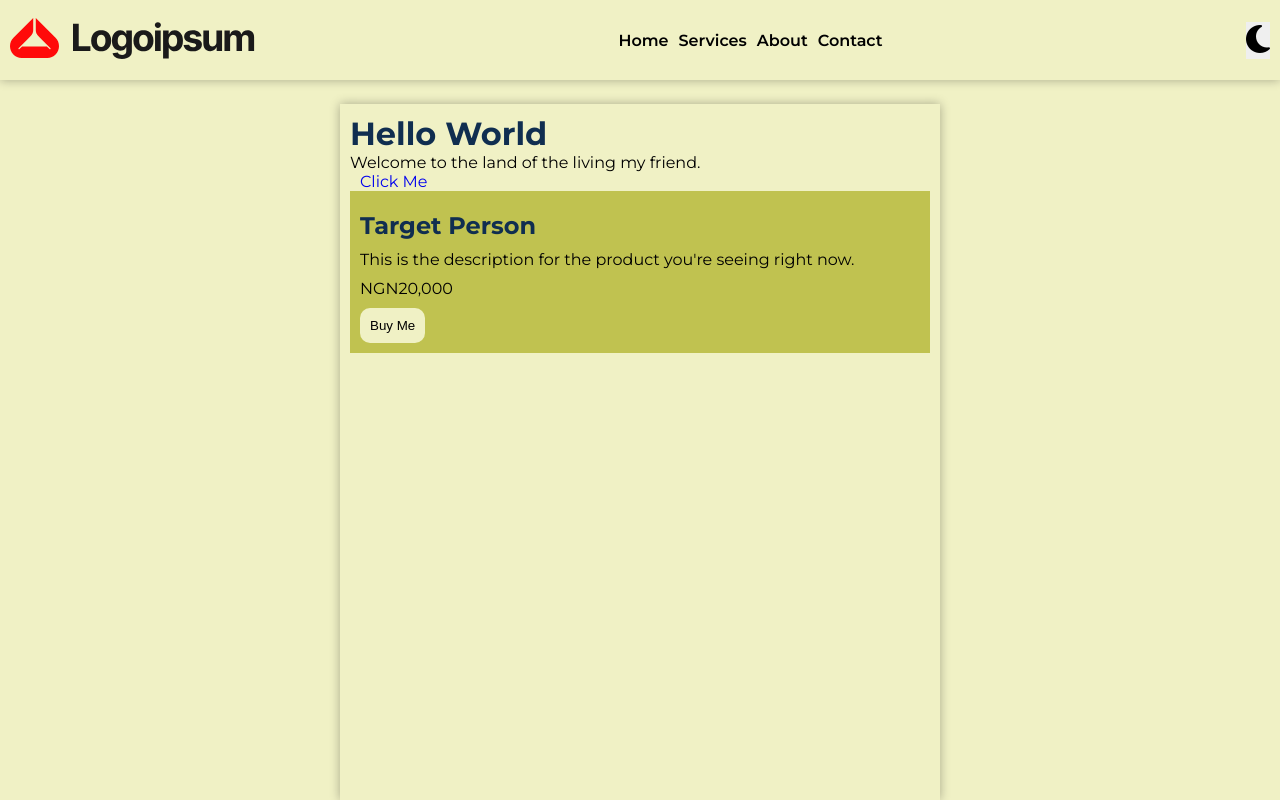
After one commit to davidinmichael/kipup, a Django app: page / in a window 1280 px wide. The commit adds this page. Run offline with Django 5.2, Linux system fonts and the light colour scheme.

Commit message:
Feature: Navbar and static files set up.

```diff
--- /dev/null
+++ b/core/templates/core/index.html
@@ -0,0 +1,18 @@
+{% extends "base.html" %}
+{% load static %}
+{% block content %}
+  <div class="title">
+	<h1>Hello World</h1>
+  <p>Welcome to the land of the living my friend.</p>
+  <a href="#" class="btn">Click Me</a>
+  </div>
+  <div class="content">
+	<div class="card">
+		<div class="img"></div>
+		<h2>Target Person</h2>
+		<p>This is the description for the product you're seeing right now.</p>
+		<p>NGN20,000</p>
+		<button class="btn btn-buy" id="productBuy">Buy Me</button>
+	</div>
+  </div>
+{% endblock content %}
--- /dev/null
+++ b/core/urls.py
@@ -0,0 +1,9 @@
+from django.urls import path
+from .views import (
+	IndexView,
+)
+
+
+urlpatterns = [
+	path("", IndexView.as_view(), name="index"),
+]
--- a/core/views.py
+++ b/core/views.py
@@ -1,3 +1,9 @@
-from django.shortcuts import render
+from django.shortcuts import render, redirect
+from django.views import View
+from rest_framework.views import APIView
+from rest_framework.response import Response
 
-# Create your views here.
+
+class IndexView(View):
+    def get(self, request):
+        return render(request, "core/index.html")
--- a/kipup/urls.py
+++ b/kipup/urls.py
@@ -22,6 +22,8 @@ from django.conf.urls.static import static
 urlpatterns = [
     path('admin/', admin.site.urls),
     path("__reload__/", include("django_browser_reload.urls")),
+    path("", include("core.urls")),
+    # path("account/", include("account.urls")),
 ]
 
 if settings.DEBUG:
--- a/static/css/styles.css
+++ b/static/css/styles.css
@@ -0,0 +1,115 @@
+@import url("https://fonts.googleapis.com/css2?family=Montserrat:ital,wght@0,100..900;1,100..900&family=Poppins:ital,wght@0,100;0,200;0,300;0,400;0,500;0,600;0,700;0,800;0,900;1,100;1,200;1,300;1,400;1,500;1,600;1,700;1,800;1,900&display=swap");
+
+:root {
+  --primary-color: #000000;
+  --secondary-color: #;
+  --accent-color: #;
+  --header-color: #102e50;
+  --text-color: #000000;
+  --bg-color: #f0f1c5;
+  --card-bg-color: #c0c250;
+  --shadow: 0 0 10px rgba(0, 0, 0, 0.3);
+  --padding: 10px;
+}
+
+.dark-mode {
+  --primary-color: #fff;
+  --secondary-color: #;
+  --accent-color: #;
+  --header-color: #1dcd9f;
+  --text-color: #fff;
+  --bg-color: #000000;
+  --card-bg-color: #74512d;
+  --shadow: 0 0 10px rgba(212, 195, 195, 0.3);
+}
+
+* {
+  margin: 0;
+  padding: 0;
+  box-sizing: border-box;
+  text-decoration: none;
+}
+
+body {
+  font-family: "Montserrat", sans-serif;
+  color: var(--text-color);
+  background-color: var(--bg-color);
+}
+
+h1,
+h2,
+h3,
+h4,
+h5 {
+  color: var(--header-color);
+}
+
+.nav {
+  box-shadow: var(--shadow);
+  position: fixed;
+  top: 0;
+  left: 0;
+  width: 100%;
+  height: 10vh;
+  display: flex;
+  justify-content: space-between;
+  align-items: center;
+  padding: var(--padding);
+}
+
+.menu-toggle {
+  font-size: 2rem;
+  display: none;
+}
+
+.nav-links {
+  display: flex;
+  gap: var(--padding);
+}
+
+.nav-link {
+  color: var(--text-color);
+  font-weight: 600;
+  transition: all .3s;
+
+}
+
+.color-mode {
+  font-size: 2rem;
+  border: none;
+  cursor: pointer;
+}
+
+.toggle-nav {
+  display: flex;
+}
+
+.container {
+  max-width: 600px;
+  margin: 0 auto;
+  box-shadow: var(--shadow);
+  padding: var(--padding);
+  margin-top: 13vh;
+  min-height: 87vh;
+}
+
+.card {
+  background-color: var(--card-bg-color);
+  padding: var(--padding);
+  display: flex;
+  flex-direction: column;
+  gap: 10px;
+}
+
+.btn {
+  width: fit-content;
+  padding: var(--padding);
+  border-radius: 10px;
+}
+
+.btn-buy {
+  border: none;
+  background-color: var(--bg-color);
+  color: var(--primary-color);
+  cursor: pointer;
+}
--- /dev/null
+++ b/static/js/script.js
@@ -0,0 +1,10 @@
+window.addEventListener("DOMContentLoaded", () => {
+	let colorModeToggle = document.getElementById("colorMode");
+	console.log("Hello");
+	colorModeToggle.addEventListener("click", () => {
+		console.log("Button Clicked");
+
+		let body = document.getElementById("body");
+		document.body.classList.toggle("dark-mode");
+	});
+});
--- a/templates/base.html
+++ b/templates/base.html
@@ -1,19 +1,26 @@
 {% load static %}
 <!DOCTYPE html>
 <html lang="en">
-<head>
-	<meta charset="UTF-8">
-	<meta name="viewport" content="width=device-width, initial-scale=1.0">
-	<title>{% block title %}
-	  Kipup - Home
-	{% endblock title %}</title>
-	<link rel="stylesheet" href="{% static 'css/styles.css' %}">
-</head>
-<body>
-	<div class="container">
-		{% block content %}
+  <head>
+    <meta charset="UTF-8" />
+    <meta name="viewport" content="width=device-width, initial-scale=1.0" />
+    <title>{% block title %} Kipup - Home {% endblock title %}</title>
+    <link rel="stylesheet" href="{% static 'css/styles.css' %}" />
+    <link
+      rel="stylesheet"
+      href="https://cdnjs.cloudflare.com/ajax/libs/font-awesome/6.7.2/css/all.min.css"
+      integrity="sha512-Evv84Mr4kqVGRNSgIGL/F/aIDqQb7xQ2vcrdIwxfjThSH8CSR7PBEakCr51Ck+w+/U6swU2Im1vVX0SVk9ABhg=="
+      crossorigin="anonymous"
+      referrerpolicy="no-referrer"
+    />
+    {% block stylesheet %} {% endblock stylesheet %}
+  </head>
+  <body id="body">
+	{% include "partials/nav.html" %}
+    <div class="container">
+		{% block content %} {% endblock content %}
 
-		{% endblock content %}
 	</div>
-</body>
+	<script src="{% static 'js/script.js' %}"></script>
+  </body>
 </html>
--- /dev/null
+++ b/templates/partials/nav.html
@@ -0,0 +1,14 @@
+{% load static %}
+<nav class="nav">
+  <div class="logo"><img src="{% static 'images/logo.svg' %}" alt="" /></div>
+  <div class="nav-links">
+    <a href="#" class="nav-link">Home</a>
+    <a href="#" class="nav-link">Services</a>
+    <a href="#" class="nav-link">About</a>
+    <a href="#" class="nav-link">Contact</a>
+</div>
+<button class="color-mode" id="colorMode"><i class="fa-solid fa-moon"></i></button>
+  <div class="menu-toggle" id="menuToggle">
+    <i class="fa-solid fa-bars"></i>
+  </div>
+</nav>
```
Also changed, not shown: static/images/logo.svg (added).
